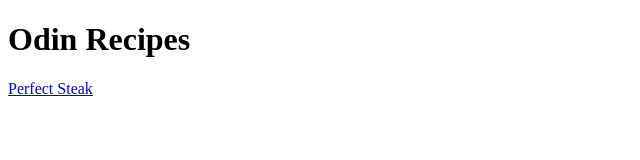
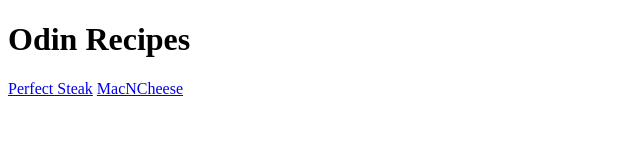
Before and after one commit to wuhtay/odin-recipes, a plain HTML site: page index.html in a window 1280 px wide. Shown: the whole page, without its empty margins (0-640 px from the left). Drawn offline with Linux system fonts and the light colour scheme.

Commit message:
added link to macncheese to main page

```diff
--- a/index.html
+++ b/index.html
@@ -9,5 +9,6 @@
 <body>
     <h1>Odin Recipes</h1>
     <a href="recipes/perfect-steak.html">Perfect Steak</a>
+    <a href="recipes/macncheese.html">MacNCheese</a>
 </body>
 </html>
```
